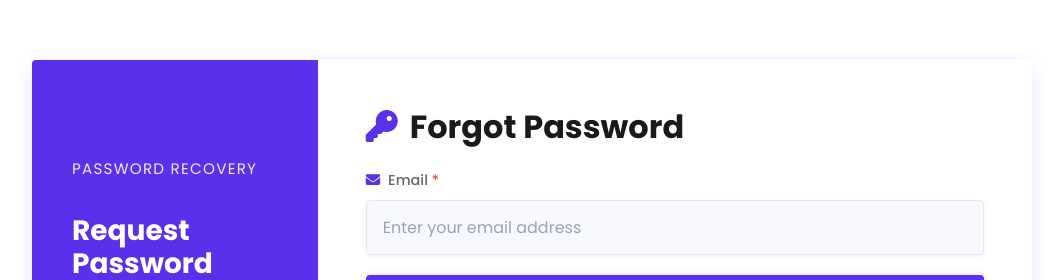
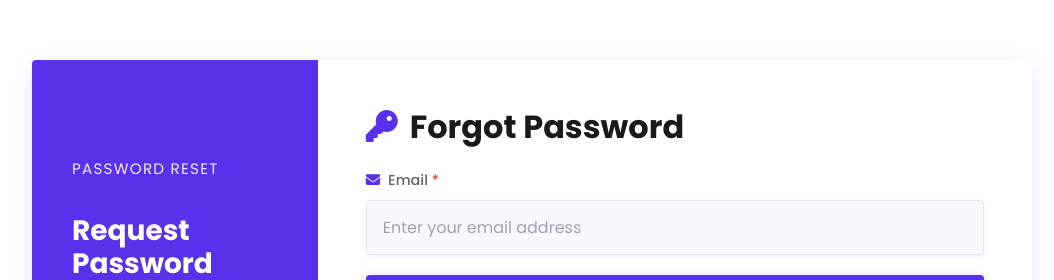
Before and after one commit to Cedrik0007/saas, a React (Vite) app in the folder client/: page /forgot-password in a window 1280 px wide. Shown: the part 162-442 px from the top of the page, without its empty margins (108-1162 px from the left). Built offline with nearby package versions, Linux system fonts and the light colour scheme; no server answers.

Commit message:
check(deploy) admin to /

```diff
--- a/client/src/pages/ForgotPasswordPage.jsx
+++ b/client/src/pages/ForgotPasswordPage.jsx
@@ -102,7 +102,7 @@ export function ForgotPasswordPage() {
       <main className="login-main">
         <div className="login-shell">
           <aside className="login-menu">
-            <p className="eyebrow light">Password Recovery</p>
+            <p className="eyebrow light">Password reset</p>
             <h2>Request Password Reset</h2>
             {/* <p>
               Enter your email address to request a password reset. Your request will be sent to the administrator for manual approval.
--- a/client/vite.config.js
+++ b/client/vite.config.js
@@ -3,7 +3,7 @@ import react from "@vitejs/plugin-react";
 
 export default defineConfig({
   plugins: [react()],
-  base: "/admin/",
+  base: "/",
   build: {
     outDir: "dist",
     assetsDir: "assets",
```
